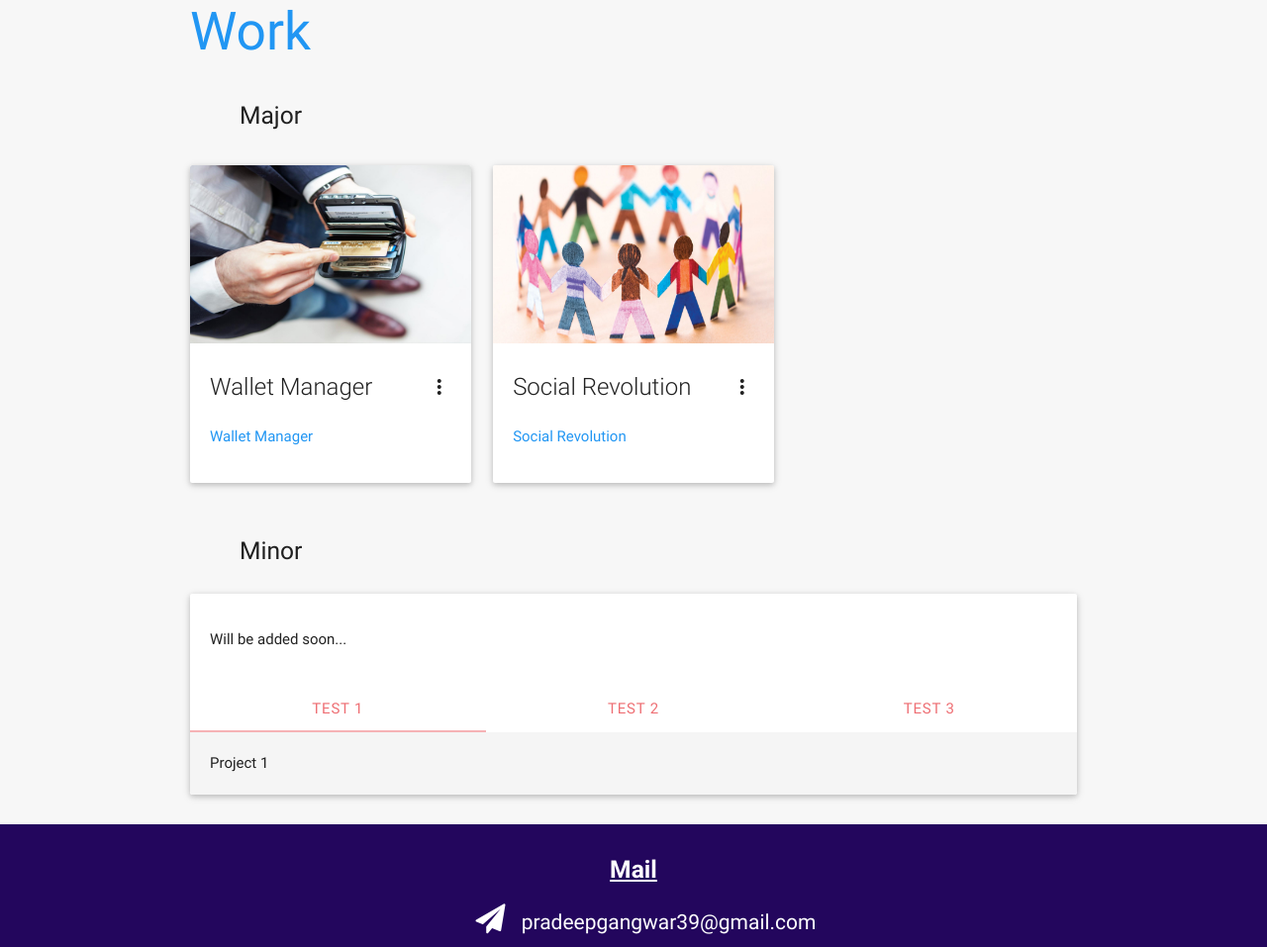
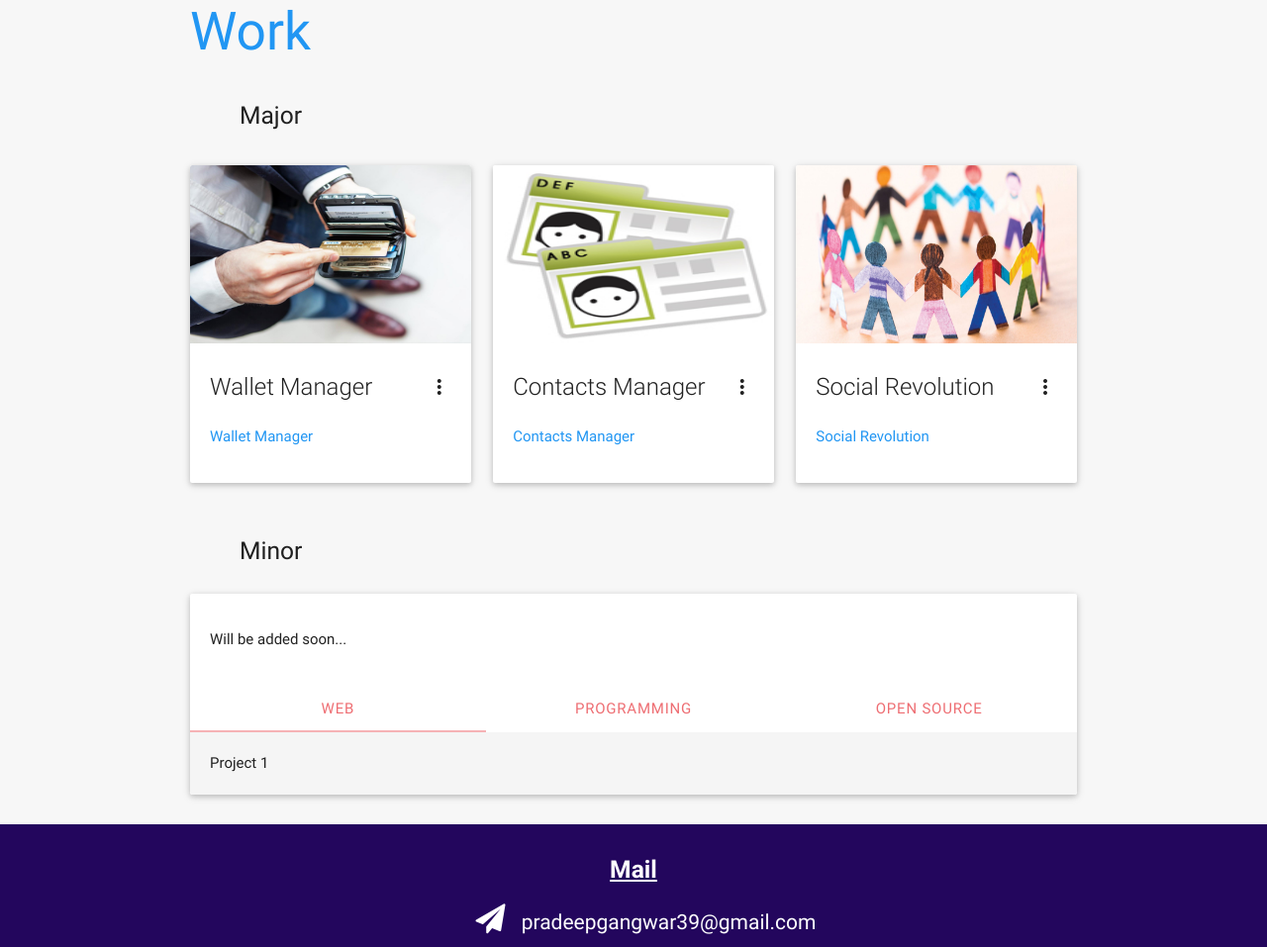
Before and after one commit to pradeepgangwar/pradeepgangwar.github.io, a plain HTML site: page index.html in a window 1280 px wide. Shown: the part 1113-2070 px from the top of the page at 99% size. Drawn offline with nearby package versions, Linux system fonts and the light colour scheme.

Commit message:
Added New Project

```diff
--- a/index.html
+++ b/index.html
@@ -88,7 +88,23 @@
                     </div>
                     <div class="card-reveal">
                         <span class="card-title grey-text text-darken-4"><b>Wallet Manager</b> <i class="mdi-navigation-close right"></i></span>
-                        <p> Wallet manager is a simple application for managing your day to day wallet transactions. So that you keep track of your money being spend. <br>With Wallet manager you can keep month-wise track of your money. Wallet manager keeps you organized with your wallet.<br><br> <b> Technologies usd are :</b> FLASK (Python framework), Postgresql (Database), Heroku (Hosting), HTML (Ninja Templates by Flask)<br><br> <a href="https://github.com/pradeepgangwar/Wallet-Manager" target="_blank"> GitHub link</a> </p>
+                        <p> Wallet manager is a simple application for managing your day to day wallet transactions. So that you keep track of your money being spend. <br>With Wallet manager you can keep month-wise track of your money. Wallet manager keeps you organized with your wallet.<br><br> <b> Technologies used are :</b> FLASK (Python framework), Postgresql (Database), Heroku (Hosting), HTML (Ninja Templates by Flask)<br><br> <a href="https://github.com/pradeepgangwar/Wallet-Manager" target="_blank"> GitHub link</a> </p>
+                    </div>
+                </div>
+            </div>
+
+            <div class="col s12 m4 l4">
+                <div class="card">
+                    <div class="card-image waves-effect waves-block waves-light">
+                        <img class="activator" src="img/icon.jpg" height="180px">
+                    </div>
+                    <div class="card-content">
+                        <span class="card-title activator grey-text text-darken-4">Contacts Manager <i class="mdi-navigation-more-vert right"></i></span>
+                        <p><a href="https://contactmanage.000webhostapp.com" target="_blank">Contacts Manager</a></p>
+                    </div>
+                    <div class="card-reveal">
+                        <span class="card-title grey-text text-darken-4"><b>Contacts Manager</b> <i class="mdi-navigation-close right"></i></span>
+                        <p> Contacts manager is a simple application for managing your Contacts. This was made to stregthen PHP concepts by trying hands on real world things. It uses <b> PDO </b> to connect to databases and is secured with <b> password hashing </b> and <b> sessions </b>. Nobody is allowed to access other users private contacts or use PHP files without <b> proper permisssions </b>. It was developed in just 4 days.<br><br> <b> Technologies used are :</b> PHP, MySQL, 000webhost (Hosting), HTML <br><br> <a href="https://github.com/pradeepgangwar/PHP-ContactsBook" target="_blank"> GitHub link</a> </p>
                     </div>
                 </div>
             </div>
@@ -108,23 +124,8 @@
                     </div>
                 </div>
             </div>
+        </div>
 
-            <!--div class="col s12 m4 l4">
-                <div class="card">
-                    <div class="card-image waves-effect waves-block waves-light">
-                        <img class="activator" src="img/comingsoon.jpg">
-                    </div>
-                    <div class="card-content">
-                        <span class="card-title activator grey-text text-darken-4">Project Title <i class="mdi-navigation-more-vert right"></i></span>
-                        <p><a href="#">Project link</a></p>
-                    </div>
-                    <div class="card-reveal">
-                        <span class="card-title grey-text text-darken-4">Project Title <i class="mdi-navigation-close right"></i></span>
-                        <p> Will be uploaded soon </p>
-                    </div>
-                </div>
-            </div-->
-        </div>
         <h5 class="pwork1"> Minor </h5>
 
 <div class="card">
@@ -133,9 +134,9 @@
     </div>
     <div class="card-tabs">
       <ul class="tabs tabs-fixed-width">
-        <li class="tab"><a class="active" href="#test4">Test 1</a></li>
-        <li class="tab"><a href="#test5">Test 2</a></li>
-        <li class="tab"><a href="#test6">Test 3</a></li>
+        <li class="tab"><a class="active" href="#test4">Web</a></li>
+        <li class="tab"><a href="#test5">Programming</a></li>
+        <li class="tab"><a href="#test6">Open Source</a></li>
       </ul>
     </div>
     <div class="card-content grey lighten-4">
```
Also changed, not shown: img/icon.jpg (added).
